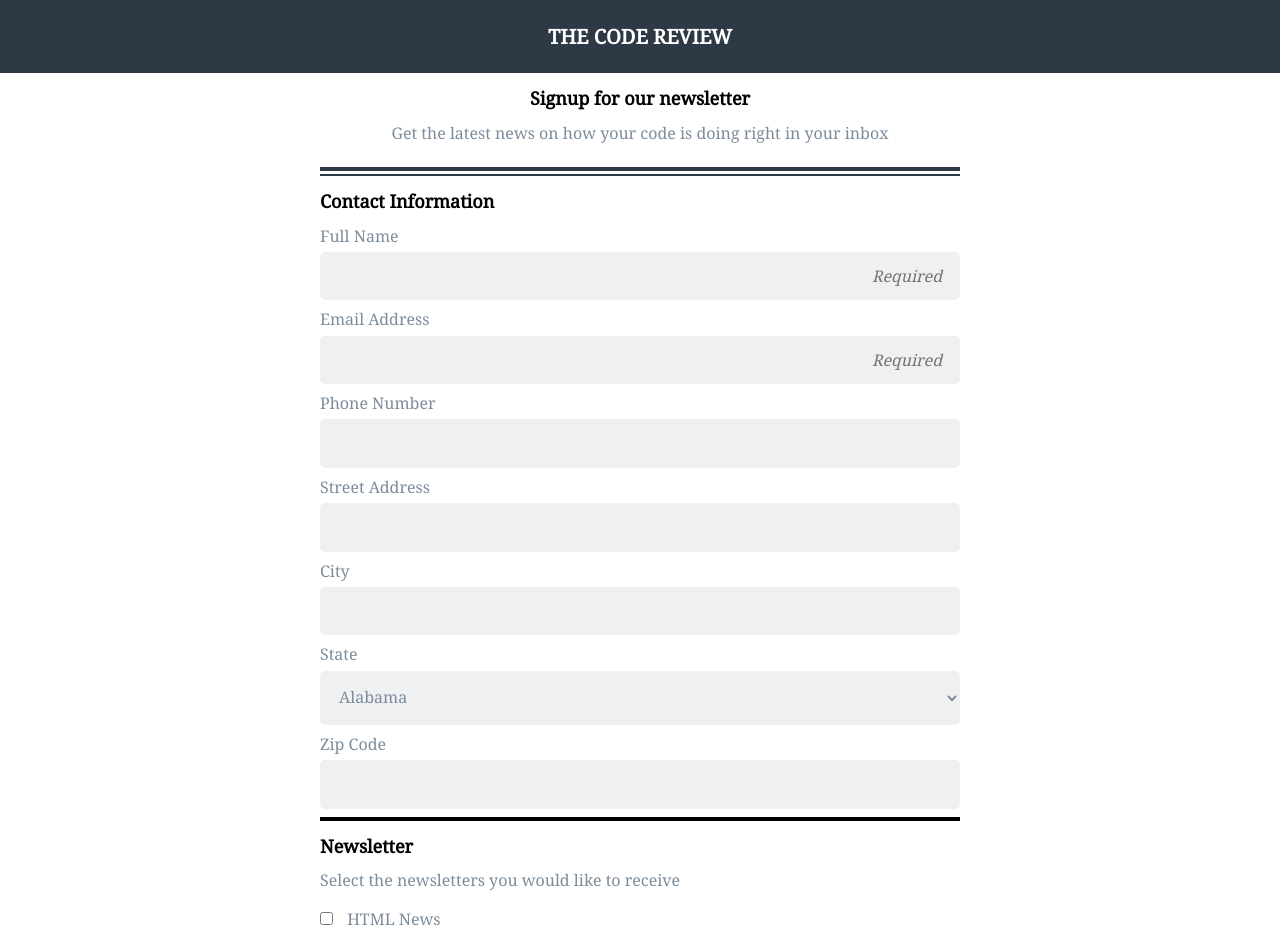
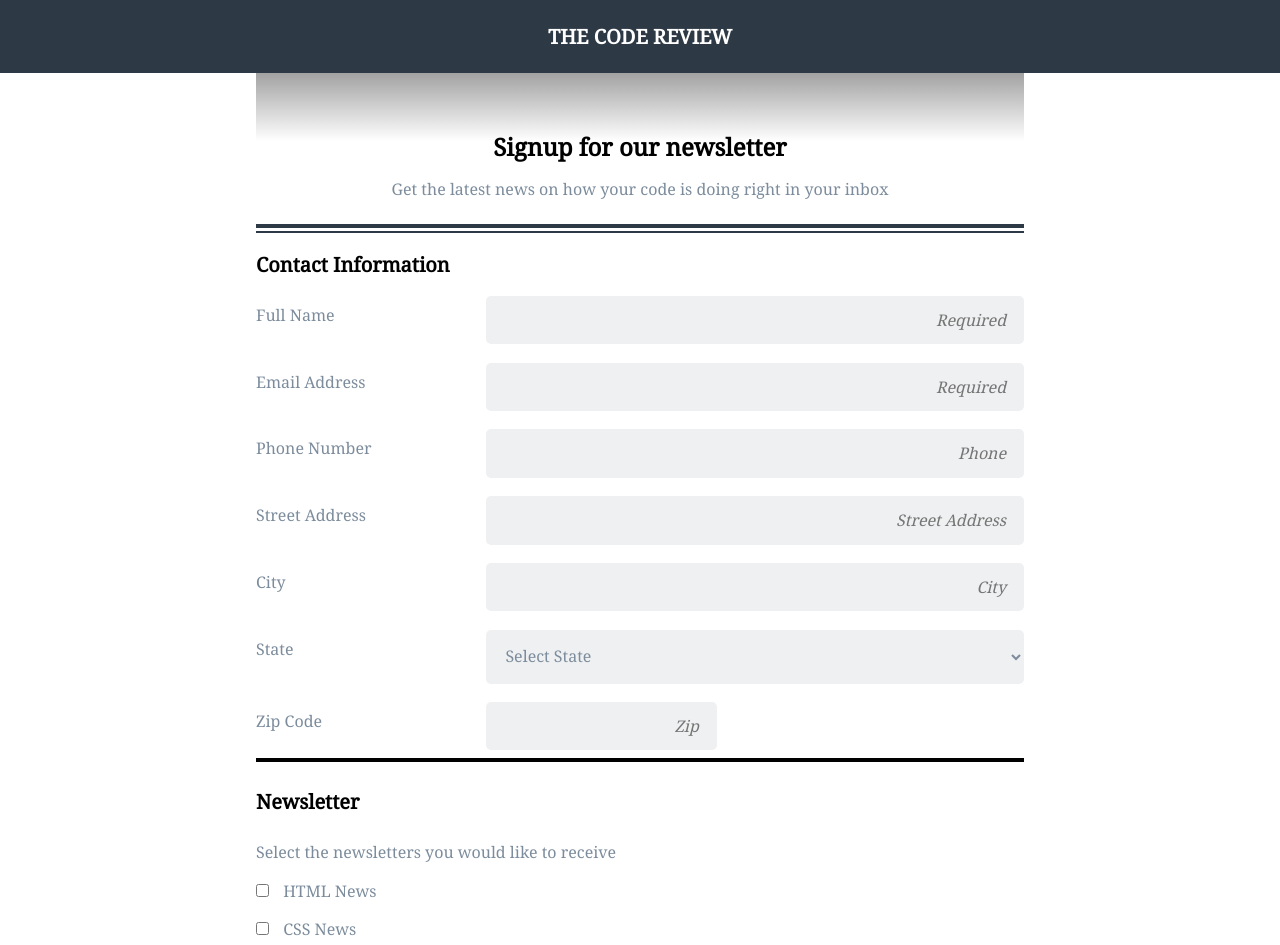
Before and after one commit to JasonKarau/JasonK_ORF_Project_3, a plain HTML site: page index.html in a window 1280 px wide. Shown: the top 945 px of the page. Drawn offline with Linux system fonts and the light colour scheme.

Commit message:
almost done!

```diff
--- a/CSS/styles.css
+++ b/CSS/styles.css
@@ -26,8 +26,10 @@ header h1 {
   margin-bottom: 25px;
 }
 
-h2 {
-  font-size: 18px;
+legend {
+  padding: 20px 0px 20px 0px;
+  font-size: 20px;
+  font-weight: bold;
 }
 
 p {
@@ -49,18 +51,22 @@ label, p {
 ::-webkit-input-placeholder {
    font-style: italic;
    padding-right: 3px;
+   text-align: right;
 }
 :-moz-placeholder {
    font-style: italic;
    padding-right: 3px;
+   text-align: right;
 }
 ::-moz-placeholder {
    font-style: italic;
    padding-right: 3px;
+   text-align: right;
 }
 :-ms-input-placeholder {
    font-style: italic;
    padding-right: 3px;
+   text-align: right;
 }
 
 .sec2 label {
@@ -79,15 +85,13 @@ label, p {
 }
 
 input {
-  text-align: right;
   transition-duration: .5s;
 }
 
 .sec2 input:focus,
 .sec2 label:focus {
   text-align: left;
-  border: solid 2px lightblue;
-  padding: 13px;
+  background: lightgrey;
 }
 
 .sec2 select {
@@ -141,13 +145,39 @@ button {
   text-align: center;
 }
 
+
+fieldset {
+  border: none;
+  margin: 0;
+  padding: 0;
+}
+
 @media screen and (min-width: 768px) {
     .sec2 label {
-      display: block;
+      display: inline-block;
   }
 
   .container {
-    max-width: 50%;
+    padding-top: 40px;
+    width: 60%;
     margin: auto;
+    background: linear-gradient(180deg, rgba(162,162,162,1) 0%, rgba(255,255,255,1) 5%);
   }
+
+  .input-sec {
+    display: flex;
+    flex-direction: row;
+    justify-content: space-between;
+  }
+
+  .sec2 input,
+  .sec2 select {
+    width: 70%;
+  }
+
+  #zip {
+    width: 30%;
+    margin-right: 40%;
+  }
+
 }
--- a/index.html
+++ b/index.html
@@ -27,32 +27,47 @@
 
     <div class="border"></div>
 
-    <div class="sec2">
-      <h2>Contact Information</h2>
         <form>
+          <fieldset class="sec2">
+            <legend>
+              Contact Information
+            </legend>
 
+              <div class="input-sec">
                 <label for="fullName">Full Name</label>
-          <input type="text" id="fullName" placeholder="Required" required/>
+                <input type="text" id="fullName" placeholder="Required" name="fullname" required/>
+              </div>
               <br>
 
+
+              <div class="input-sec">
                 <label for="email">Email Address</label>
-          <input type="email" id="email" placeholder="Required" required/>
+                <input type="email" id="email" placeholder="Required" name="email" required/>
+              </div>
               <br>
 
+              <div class="input-sec">
                 <label for="phone">Phone Number</label>
-          <input type="tel" id="phone"/>
+                <input type="tel" id="phone" name="phone" placeholder="Phone" required/>
+              </div>
               <br>
 
+              <div class="input-sec">
                 <label for="address">Street Address</label>
-          <input type="text" id="address"/>
+                <input type="text" id="address" name="address" placeholder="Street Address" required/>
+              </div>
               <br>
 
+              <div class="input-sec">
                 <label for="city">City</label>
-          <input type="text" id="city">
+                <input type="text" id="city" name="city" placeholder="City" required/>
+              </div>
               <br>
 
+              <div class="input-sec">
               <label for="state">State</label>
-          <select id="state"/>
+                <select id="state" name="state">
+                  <option value="AL">Select State</option>
                   <option value="AL">Alabama</option>
                 	<option value="AK">Alaska</option>
                 	<option value="AZ">Arizona</option>
@@ -105,47 +120,52 @@
                 	<option value="WI">Wisconsin</option>
                 	<option value="WY">Wyoming</option>
                 </select>
+              </div>
               <br>
 
+              <div class="input-sec">
                 <label for="zip">Zip Code</label>
-          <input type="text" id="zip"/>
-
+                <input type="text" id="zip" name="zip" placeholder="Zip" />
               </div>
 
           <hr />
 
-          <div class="sec3">
-            <h2>Newsletter</h2>
+          </fieldset>
+
+          <fieldset class="sec3">
+              <legend>
+                Newsletter
+              </legend>
                 <p>Select the newsletters you would like to receive</p>
 
-                <input type="checkbox" name="jason" value="">
+                  <input type="checkbox" name="news" id="htmlnews">
                   <label>HTML News</label>
                   <br>
 
-                <input type="checkbox" name="" value="">
-                <label for="">CSS News</label>
+                  <input type="checkbox" name="news" id="cssnews">
+                  <label>CSS News</label>
                   <br>
 
-                <input type="checkbox" name="" value="">
-                <label for="">Javascript News</label>
+                  <input type="checkbox" name="news" id="jsnews">
+                  <label>Javascript News</label>
                   <br>
 
                   <p>Newsletter format</p>
 
-                <input type="radio" name="" value="">
-                <label for="">HTML</label>
+                  <input type="radio" name="format" id="html">
+                  <label for="html">HTML</label>
                   <br>
 
-                <input type="radio" name="" value="">
-                <label for="">Plain Text</label>
+                  <input type="radio" name="format" id="text">
+                  <label for="text">Plain Text</label>
                   <br>
 
-                <label for="">Other topics you'd like to hear about</label>
-                <textarea name="name" rows="8" cols="80"></textarea>
+                  <label for="comments">Other topics you'd like to hear about</label>
+                  <textarea name="name" rows="8" cols="80" id="comments"></textarea>
 
                   <button type="submit" name="button">Sign Up</button>
                   <p class="copy">Copyright The Code Review</p>
-            </div>
+          </fieldset>
         </form>
   </div>
 
```
Lines whose indentation alone changed are shown as unchanged.
